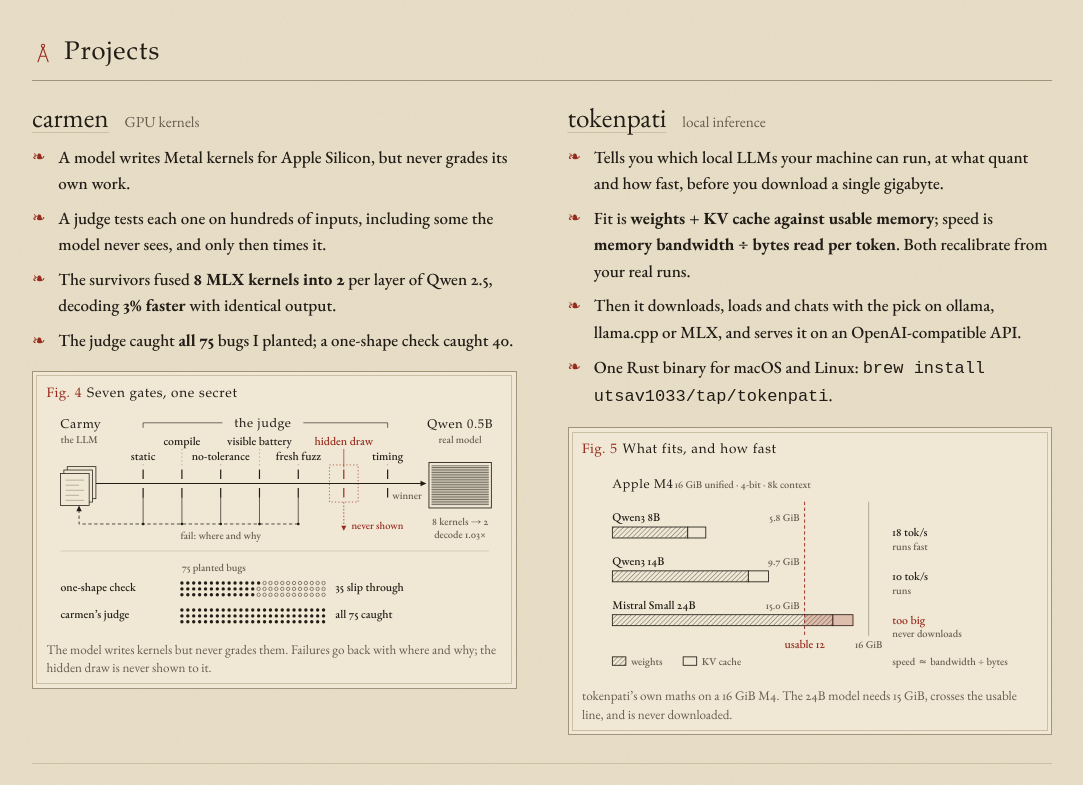
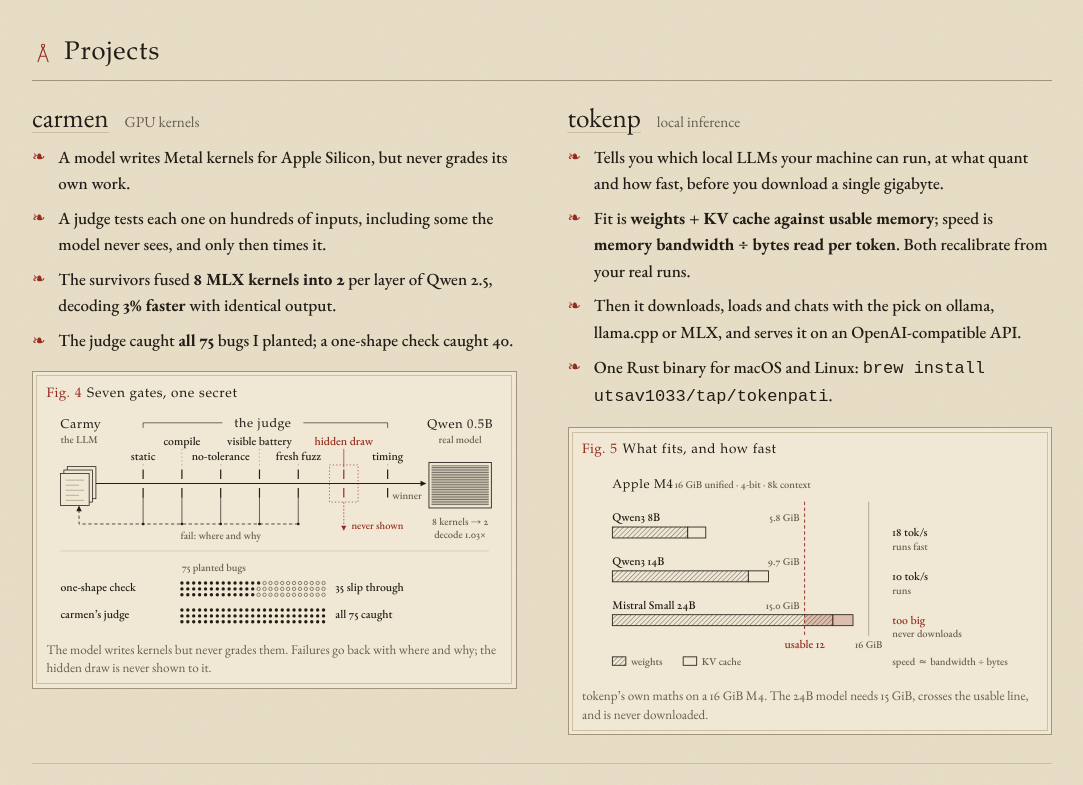
Before and after one commit to utsav1033/utsav1033.github.io, a Jekyll site: the page built from index.html, in a window 1280 px wide and 1400 px high, scrolled down 1722 px. Shown: the part 160-945 px from the top of the window, without its empty margins (98-1181 px from the left). Built offline with Jekyll 4.4.1, drawn with Linux system fonts in a browser that asks for light colours; some web fonts are replaced.

Commit message:
Rename tokenpati to tokenp on the site
Co-Authored-By: Claude Opus 5.5 <noreply@anthropic.com>
Claude-Session: https://claude.ai/code/session_01GZpUWziFJMRrAXW15MPbfu

```diff
--- a/_data/projects.yml
+++ b/_data/projects.yml
@@ -12,7 +12,7 @@
       title: Seven gates, one secret
       caption: The model writes kernels but never grades them. Failures go back with where and why; the hidden draw is never shown to it.
 
-- org: tokenpati
+- org: tokenp
   url: https://github.com/utsav1033/jalad-local
   when: local inference
   items:
@@ -24,7 +24,7 @@
       plate: tokenpati
       fig: 5
       title: What fits, and how fast
-      caption: tokenpati’s own maths on a 16 GiB M4. The 24B model needs 15 GiB, crosses the usable line, and is never downloaded.
+      caption: tokenp’s own maths on a 16 GiB M4. The 24B model needs 15 GiB, crosses the usable line, and is never downloaded.
 
 - org: FlowGap
   url: https://github.com/utsav1033/flowgap
```
